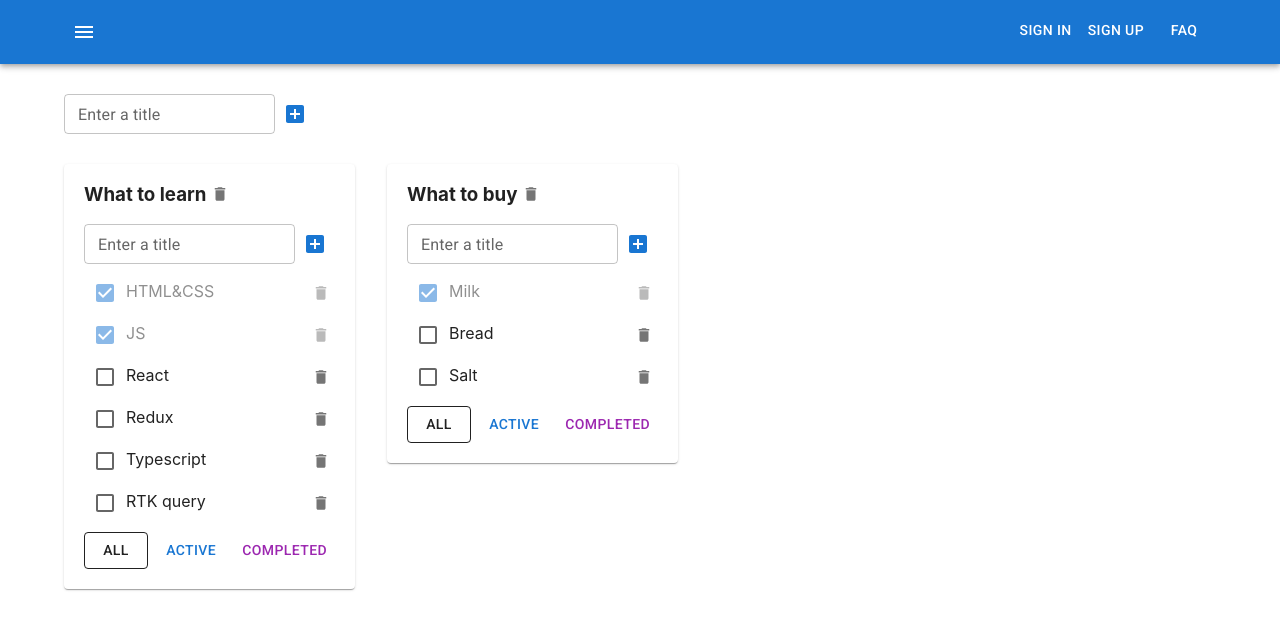
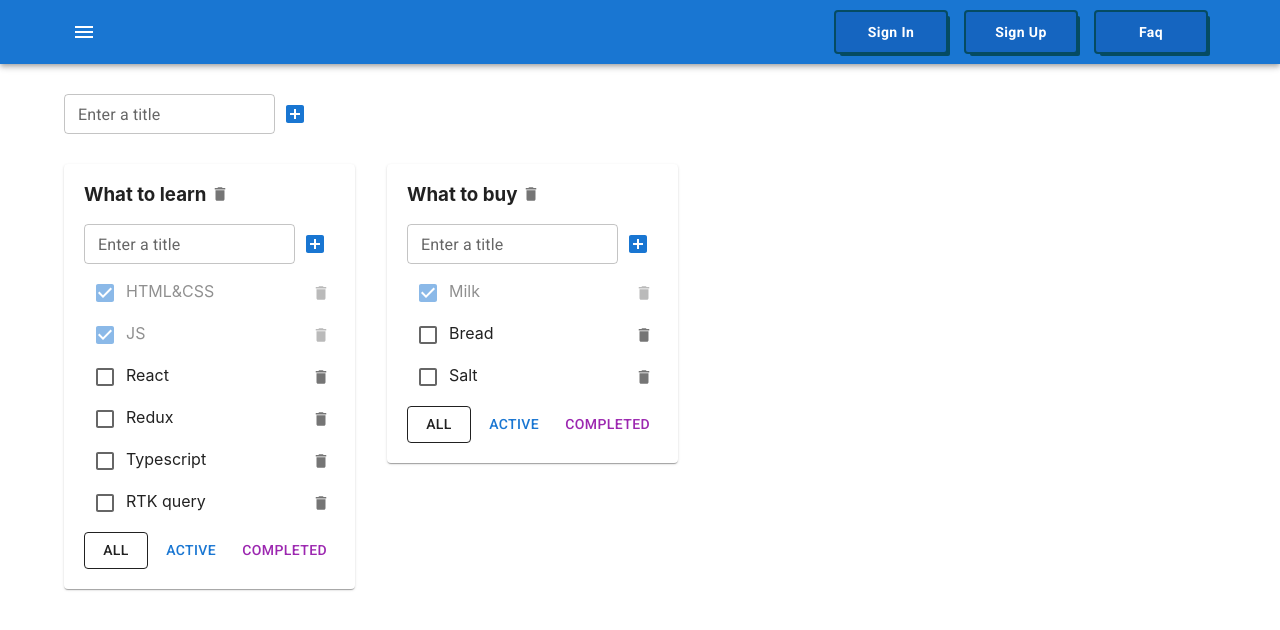
Before and after one commit to Nikolay-Gruzd/ToDoList, a React (Vite) app: page / in a window 1280 px wide. Shown: the top 630 px of the page. Built offline with nearby package versions, Linux system fonts and the light colour scheme.

Commit message:
App.tsx MUI
I created a NavButton.ts file and added styles. I replaced Button with NavButton in App.tsx. I styled the menu buttons using styled.

```diff
--- a/src/App.tsx
+++ b/src/App.tsx
@@ -5,13 +5,13 @@ import {v1} from "uuid";
 import {CreateItemForm} from "./components/createItemForm/CreateItemForm.tsx";
 import AppBar from '@mui/material/AppBar'
 import Toolbar from '@mui/material/Toolbar'
-import Button from '@mui/material/Button'
 import IconButton from '@mui/material/IconButton'
 import MenuIcon from '@mui/icons-material/Menu'
 import Container from '@mui/material/Container'
 import Grid from '@mui/material/Grid'
 import Paper from "@mui/material/Paper";
 import {containerSx} from "./components/todoListItem/TodolistItem.styles.ts";
+import {NavButton} from "./NavButton.ts";
 
 // Types //
 export type FilterValues = "all" | "active" | "completed"
@@ -123,9 +123,9 @@ export const App = () => {
                             <MenuIcon />
                         </IconButton>
                         <div>
-                            <Button color='inherit'>Sign in</Button>
-                            <Button color='inherit'>Sign up</Button>
-                            <Button color='inherit'>Faq</Button>
+                            <NavButton>Sign in</NavButton>
+                            <NavButton>Sign up</NavButton>
+                            <NavButton>Faq</NavButton>
                         </div>
                     </Container>
                 </Toolbar>
--- /dev/null
+++ b/src/NavButton.ts
@@ -0,0 +1,14 @@
+import { styled } from '@mui/material/styles'
+import Button from '@mui/material/Button'
+
+export const NavButton = styled(Button)({
+    minWidth: '110px',
+    fontWeight: 'bold',
+    boxShadow: '0 0 0 2px #054B62, 4px 4px 0 0 #054B62',
+    borderRadius: '2px',
+    textTransform: 'capitalize',
+    margin: '0 10px',
+    padding: '8px 24px',
+    color: '#ffffff',
+    background: '#1565c0',
+})
```
Also changed, not shown: src/components/button/Button.tsx (deleted, +0 -10 lines).
